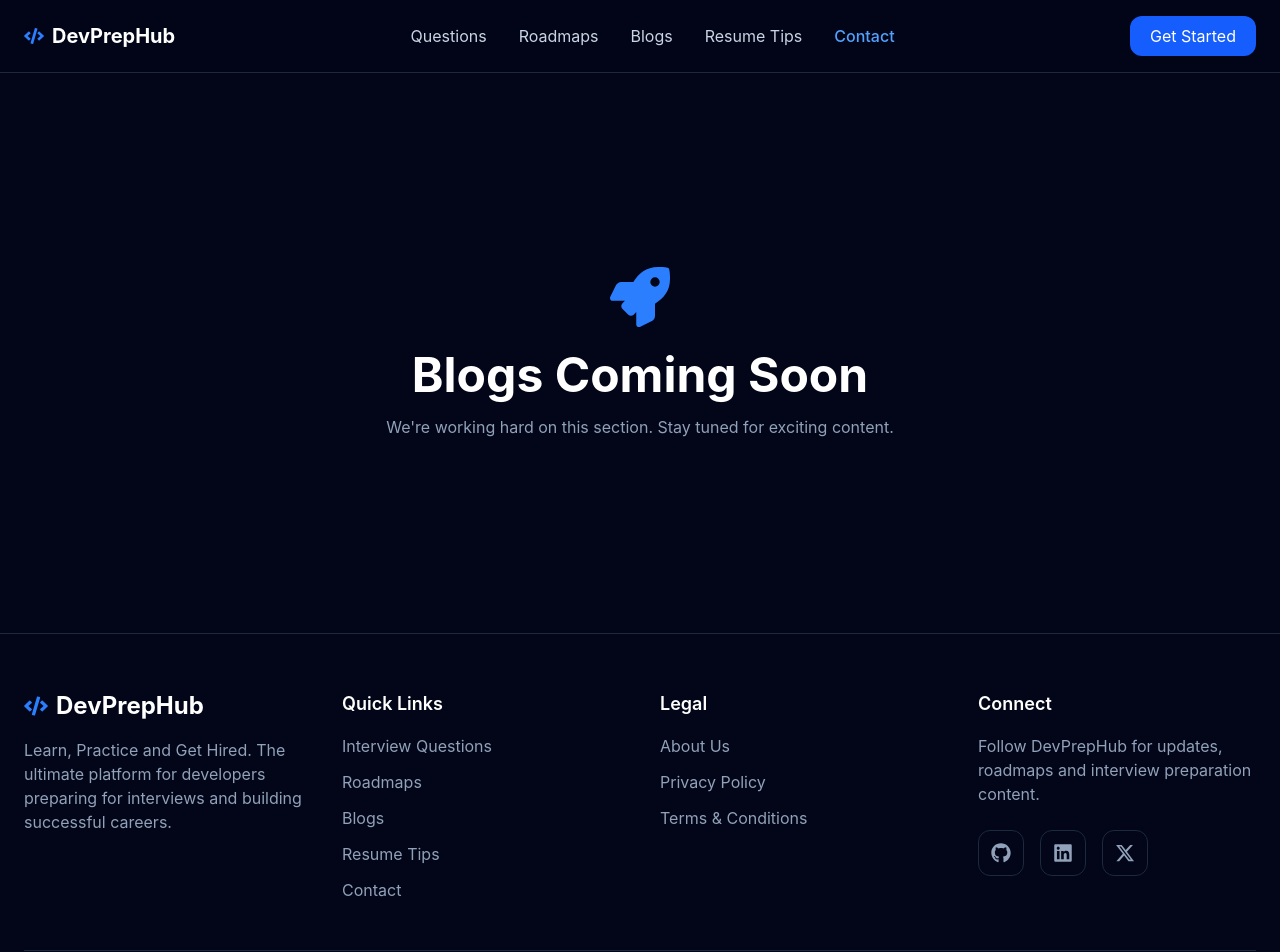
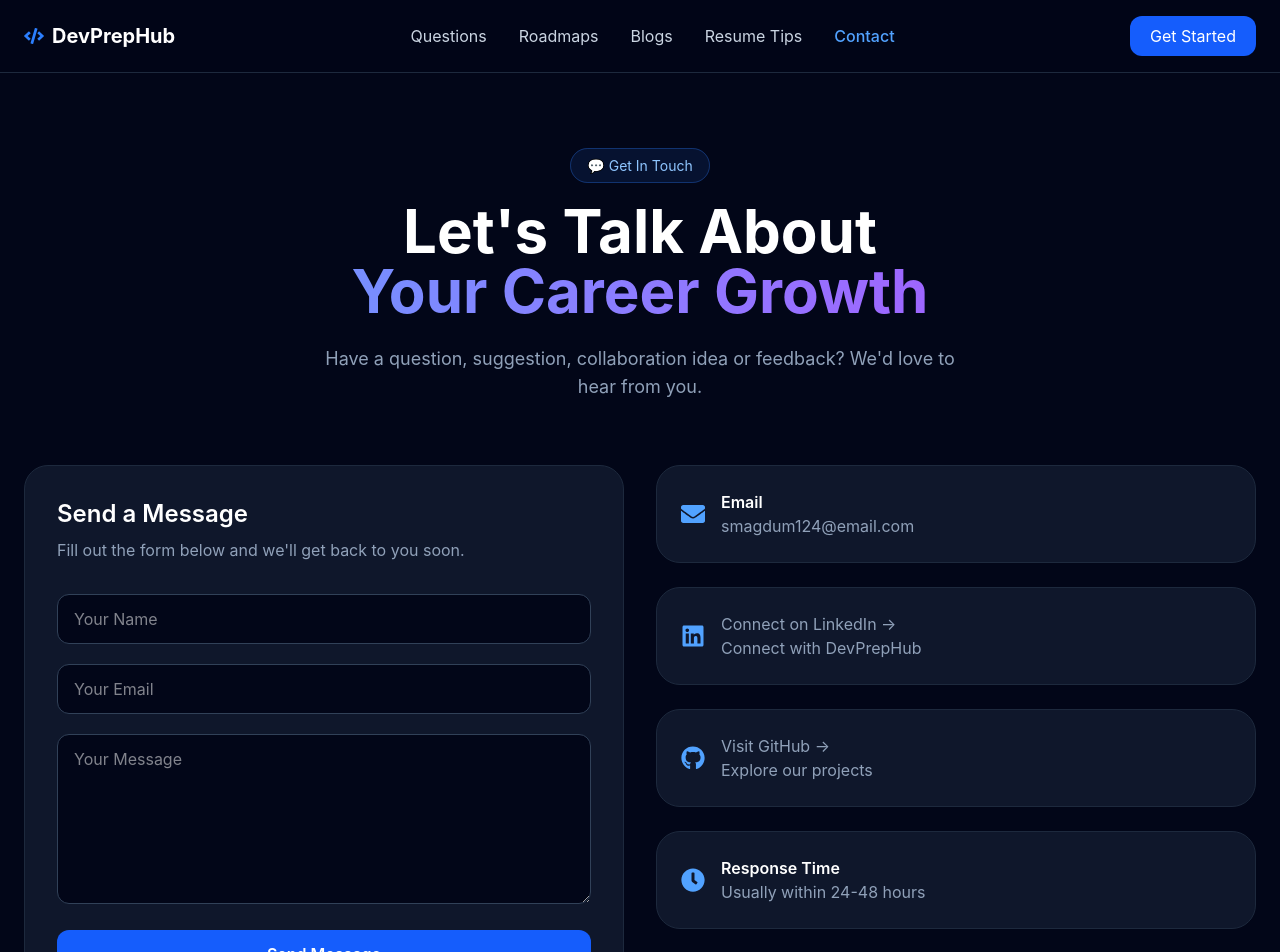
Before and after one commit to smagdum124/devprephub, a React (Vite) app: page /contact in a window 1280 px wide. Shown: the top 952 px of the page. Built offline with nearby package versions, Linux system fonts and the light colour scheme.

Commit message:
Add premium 404 page, SEO and social links

```diff
--- a/src/App.jsx
+++ b/src/App.jsx
@@ -14,6 +14,7 @@ import About from "./pages/About";
 import PrivacyPolicy from "./pages/PrivacyPolicy";
 import TermsAndConditions from "./pages/TermsAndConditions";
 import ScrollToTop from "./components/ScrollToTop";
+import NotFound from "./pages/NotFound";
 
 function App() {
   return (
@@ -42,6 +43,7 @@ function App() {
           path="/terms-and-conditions"
           element={<TermsAndConditions />}
         />
+        <Route path="*" element={<NotFound />} />
       </Routes>
       <Footer />
     </div>
--- a/src/components/layout/Footer.jsx
+++ b/src/components/layout/Footer.jsx
@@ -123,7 +123,7 @@ const Footer = () => {
             <div className="mt-6 flex gap-4">
 
               <a
-                href="#"
+                href="https://github.com/smagdum124"
                 target="_blank"
                 rel="noopener noreferrer"
                 className="rounded-xl border border-slate-800 p-3 text-slate-400 transition hover:border-blue-500 hover:text-white"
@@ -132,7 +132,7 @@ const Footer = () => {
               </a>
 
               <a
-                href="#"
+                href="https://www.linkedin.com/in/magdum-shaikh-713221204"
                 target="_blank"
                 rel="noopener noreferrer"
                 className="rounded-xl border border-slate-800 p-3 text-slate-400 transition hover:border-blue-500 hover:text-white"
@@ -147,6 +147,14 @@ const Footer = () => {
                 className="rounded-xl border border-slate-800 p-3 text-slate-400 transition hover:border-blue-500 hover:text-white"
               >
                 <FaXTwitter size={20} />
+              </a>
+              <a
+                href="https://magdum-portfolio-tau.vercel.app"
+                target="_blank"
+                rel="noopener noreferrer"
+                className="rounded-xl border border-slate-800 p-3 text-slate-400 transition hover:border-blue-500 hover:text-white"
+              >
+                Portfolio
               </a>
 
             </div>
--- a/src/pages/Contact.jsx
+++ b/src/pages/Contact.jsx
@@ -1,8 +1,164 @@
-import React from 'react'
-import ComingSoon from "./ComingSoon";
+import {
+    FaEnvelope,
+    FaGithub,
+    FaLinkedin,
+    FaClock,
+} from "react-icons/fa";
 
-function Contact() {
-    return <ComingSoon title="Blogs Coming Soon" />;
-}
+const Contact = () => {
+    return (
+        <div className="min-h-screen px-6 py-20">
+            <div className="mx-auto max-w-7xl">
 
-export default Contact
+                {/* Heading */}
+
+                <div className="text-center">
+                    <span className="rounded-full border border-blue-500/30 bg-blue-500/10 px-4 py-2 text-sm text-blue-300">
+                        💬 Get In Touch
+                    </span>
+
+                    <h1 className="mt-6 text-5xl font-bold text-white md:text-6xl">
+                        Let's Talk About
+                        <span className="block bg-gradient-to-r from-blue-400 to-purple-500 bg-clip-text text-transparent">
+                            Your Career Growth
+                        </span>
+                    </h1>
+
+                    <p className="mx-auto mt-6 max-w-2xl text-lg text-slate-400">
+                        Have a question, suggestion, collaboration idea or feedback?
+                        We'd love to hear from you.
+                    </p>
+                </div>
+
+                {/* Content */}
+
+                <div className="mt-16 grid gap-8 lg:grid-cols-2">
+
+                    {/* Contact Form */}
+
+                    <div className="rounded-3xl border border-slate-800 bg-slate-900 p-8">
+                        <h2 className="text-2xl font-semibold text-white">
+                            Send a Message
+                        </h2>
+
+                        <p className="mt-2 text-slate-400">
+                            Fill out the form below and we'll get back to you soon.
+                        </p>
+
+                        <form className="mt-8 space-y-5">
+
+                            <input
+                                type="text"
+                                placeholder="Your Name"
+                                className="w-full rounded-xl border border-slate-700 bg-slate-950 px-4 py-3 text-white outline-none focus:border-blue-500"
+                            />
+
+                            <input
+                                type="email"
+                                placeholder="Your Email"
+                                className="w-full rounded-xl border border-slate-700 bg-slate-950 px-4 py-3 text-white outline-none focus:border-blue-500"
+                            />
+
+                            <textarea
+                                rows="6"
+                                placeholder="Your Message"
+                                className="w-full rounded-xl border border-slate-700 bg-slate-950 px-4 py-3 text-white outline-none focus:border-blue-500"
+                            />
+
+                            <button
+                                type="submit"
+                                className="w-full rounded-xl bg-blue-600 py-3 font-semibold text-white transition hover:bg-blue-700"
+                            >
+                                Send Message
+                            </button>
+
+                        </form>
+                    </div>
+
+                    {/* Contact Info */}
+
+                    <div className="space-y-6">
+
+                        <div className="rounded-3xl border border-slate-800 bg-slate-900 p-6 transition hover:border-blue-500">
+                            <div className="flex items-center gap-4">
+                                <FaEnvelope size={24} className="text-blue-400" />
+
+                                <div>
+                                    <h3 className="font-semibold text-white">
+                                        Email
+                                    </h3>
+
+                                    <p className="text-slate-400">
+                                        smagdum124@email.com
+                                    </p>
+                                </div>
+                            </div>
+                        </div>
+
+                        <div className="rounded-3xl border border-slate-800 bg-slate-900 p-6 transition hover:border-blue-500">
+                            <div className="flex items-center gap-4">
+                                <FaLinkedin size={24} className="text-blue-400" />
+
+                                <div>
+                                    <a
+                                        href="https://www.linkedin.com/in/magdum-shaikh-713221204"
+                                        target="_blank"
+                                        rel="noopener noreferrer"
+                                        className="text-slate-400 hover:text-blue-400"
+                                    >
+                                        Connect on LinkedIn →
+                                    </a>
+
+                                    <p className="text-slate-400">
+                                        Connect with DevPrepHub
+                                    </p>
+                                </div>
+                            </div>
+                        </div>
+
+                        <div className="rounded-3xl border border-slate-800 bg-slate-900 p-6 transition hover:border-blue-500">
+                            <div className="flex items-center gap-4">
+                                <FaGithub size={24} className="text-blue-400" />
+
+                                <div>
+                                    <a
+                                        href="https://github.com/smagdum124"
+                                        target="_blank"
+                                        rel="noopener noreferrer"
+                                        className="text-slate-400 hover:text-blue-400"
+                                    >
+                                        Visit GitHub →
+                                    </a>
+
+                                    <p className="text-slate-400">
+                                        Explore our projects
+                                    </p>
+                                </div>
+                            </div>
+                        </div>
+
+                        <div className="rounded-3xl border border-slate-800 bg-slate-900 p-6 transition hover:border-blue-500">
+                            <div className="flex items-center gap-4">
+                                <FaClock size={24} className="text-blue-400" />
+
+                                <div>
+                                    <h3 className="font-semibold text-white">
+                                        Response Time
+                                    </h3>
+
+                                    <p className="text-slate-400">
+                                        Usually within 24-48 hours
+                                    </p>
+                                </div>
+                            </div>
+                        </div>
+
+                    </div>
+
+                </div>
+            </div>
+        </div>
+    );
+};
+
+export default Contact;
--- a/src/pages/Home.jsx
+++ b/src/pages/Home.jsx
@@ -1,8 +1,17 @@
 import Hero from "../components/home/Hero";
 import Categories from "../components/home/Categories";
 import FeaturedQuestions from "../components/home/FeaturedQuestions";
+import { Helmet } from "react-helmet-async";
 
 const Home = () => {
+  <Helmet>
+    <title>DevPrepHub | Crack Developer Interviews</title>
+
+    <meta
+      name="description"
+      content="Practice React, JavaScript, Node.js interview questions and get hired faster."
+    />
+  </Helmet>
   return (
     <>
       <Hero />
--- /dev/null
+++ b/src/pages/NotFound.jsx
@@ -0,0 +1,46 @@
+import { Link } from "react-router-dom";
+
+const NotFound = () => {
+  return (
+    <div className="relative flex min-h-screen items-center justify-center overflow-hidden px-6">
+
+      <div className="absolute h-96 w-96 rounded-full bg-blue-600/20 blur-3xl"></div>
+
+      <div className="relative z-10 text-center">
+
+        <h1 className="text-8xl font-bold text-blue-500 md:text-9xl">
+          404
+        </h1>
+
+        <h2 className="mt-4 text-4xl font-bold text-white">
+          Oops! Lost In The Code?
+        </h2>
+
+        <p className="mx-auto mt-4 max-w-md text-slate-400">
+          The page you're looking for doesn't exist or may have been moved.
+        </p>
+
+        <div className="mt-8 flex flex-wrap justify-center gap-4">
+
+          <Link
+            to="/"
+            className="rounded-xl bg-blue-600 px-6 py-3 text-white transition hover:bg-blue-700"
+          >
+            Back To Home
+          </Link>
+
+          <Link
+            to="/questions"
+            className="rounded-xl border border-slate-700 px-6 py-3 text-white transition hover:border-blue-500"
+          >
+            Browse Questions
+          </Link>
+
+        </div>
+
+      </div>
+    </div>
+  );
+};
+
+export default NotFound;
```
